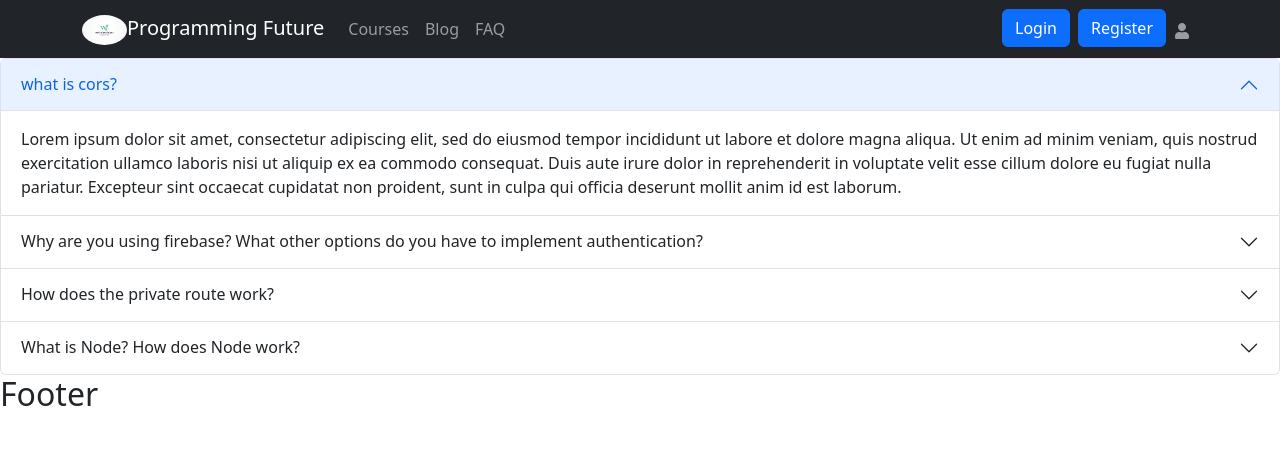
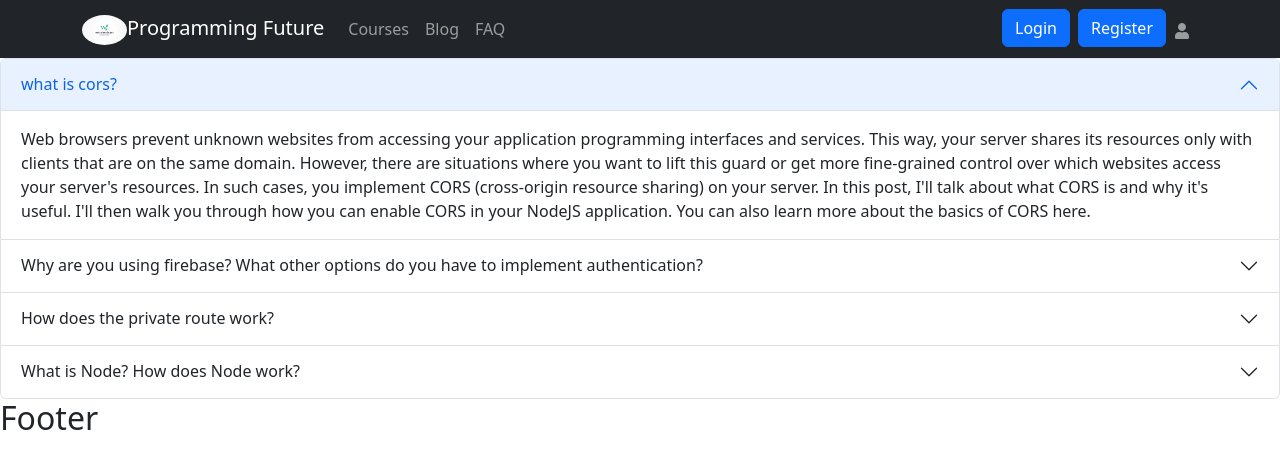
Before and after one commit to rahulhasan31/programming-course-client-side, a React (Create React App) app: page /blog in a window 1280 px wide. Shown: the top 468 px of the page. Built offline with nearby package versions, Linux system fonts and the light colour scheme; no server answers.

Commit message:
envadded

```diff
--- a/src/FireBase/Firebase.Confing.js
+++ b/src/FireBase/Firebase.Confing.js
@@ -5,9 +5,9 @@ import { initializeApp } from "firebase/app";
 
 // Your web app's Firebase configuration
 const firebaseConfig = {
-  apiKey: "AIzaSyA53hiFm-grkXoA1W4OvV8zophe8mg0yek",
-  authDomain: "programming-course-6d620.firebaseapp.com",
-  projectId: "programming-course-6d620",
+  apiKey: process.env.REACT_APP_apiKey,
+  authDomain: process.env.REACT_APP_authDomain,
+  projectId: process.env.REACT_APP_projectId,
   storageBucket: "programming-course-6d620.appspot.com",
   messagingSenderId: "260626350380",
   appId: "1:260626350380:web:ae737fbc99a6cb61d2ac89"
--- a/src/Others/Blog.js
+++ b/src/Others/Blog.js
@@ -8,13 +8,10 @@ const Blog = () => {
                 <Accordion.Item eventKey="0">
                     <Accordion.Header> what is cors?</Accordion.Header>
                     <Accordion.Body>
-                        Lorem ipsum dolor sit amet, consectetur adipiscing elit, sed do
-                        eiusmod tempor incididunt ut labore et dolore magna aliqua. Ut enim ad
-                        minim veniam, quis nostrud exercitation ullamco laboris nisi ut
-                        aliquip ex ea commodo consequat. Duis aute irure dolor in
-                        reprehenderit in voluptate velit esse cillum dolore eu fugiat nulla
-                        pariatur. Excepteur sint occaecat cupidatat non proident, sunt in
-                        culpa qui officia deserunt mollit anim id est laborum.
+                    Web browsers prevent unknown websites from accessing your application programming interfaces and services. This way, your server shares its resources only with clients that are on the same domain. However, there are situations where you want to lift this guard or get more fine-grained control over which websites access your server's resources. In such cases, you implement CORS (cross-origin resource sharing) on your server.
+
+In this post, I'll talk about what CORS is and why it's useful. I'll then walk you through how you can enable CORS in your NodeJS application. You can also learn more about the basics of CORS here.
+
                     </Accordion.Body>
                 </Accordion.Item>
                 <Accordion.Item eventKey="1">
```
